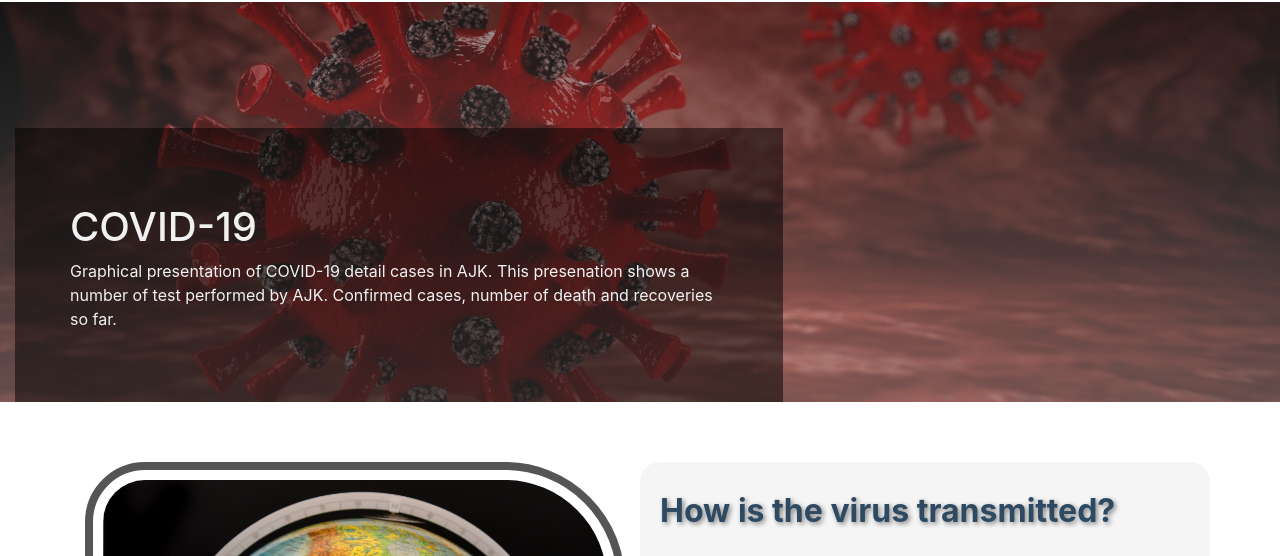
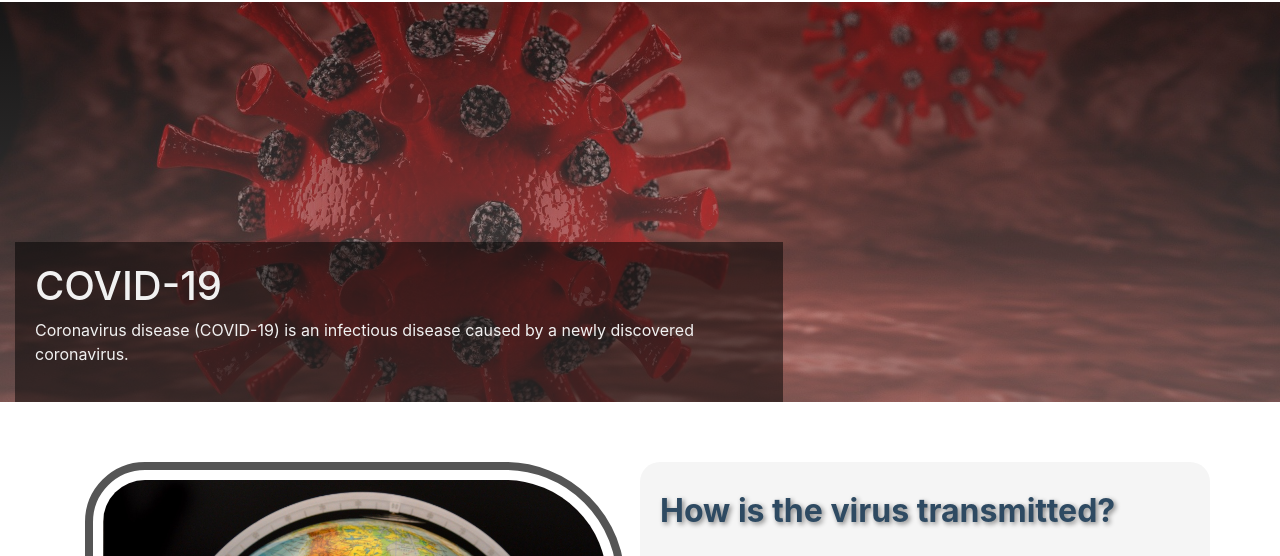
Before and after one commit to amarss-hub/covidinfo, a plain HTML site: page app/covd.html in a window 1280 px wide. Shown: the part 200-756 px from the top of the page. Drawn offline with nearby package versions, Linux system fonts and the light colour scheme.

Commit message:
covidinfo update

```diff
--- a/app/air.css
+++ b/app/air.css
@@ -86,7 +86,7 @@
   background: rgba(0, 0, 0, 0.5); /* Black background with 0.5 opacity */
   color: #f1f1f1;
   width: 60%;
-  padding: 65px;
+  padding: 20px;
 }
 
 
--- a/app/ajk.css
+++ b/app/ajk.css
@@ -82,8 +82,8 @@
   background: rgba(0, 0, 0, 0.5); /* Black background with 0.5 opacity */
   color: #f1f1f1;
   width: 60%;
-  padding: 35px;
-  padding-top: 50px;
+  padding: 20px;
+
 }
 
 
--- a/app/bal.css
+++ b/app/bal.css
@@ -83,7 +83,7 @@
   background: rgba(0, 0, 0, 0.5); /* Black background with 0.5 opacity */
   color: #f1f1f1;
   width: 60%;
-  padding: 57px;
+  padding: 20px;
 }
 
 
--- a/app/covd.html
+++ b/app/covd.html
@@ -145,9 +145,8 @@
             <div class="content">
               <h1>COVID-19</h1>
               <p>
-                Graphical presentation of COVID-19 detail cases in AJK. This
-                presenation shows a number of test performed by AJK. Confirmed
-                cases, number of death and recoveries so far.
+                Coronavirus disease (COVID-19) is an infectious disease caused by
+                a newly discovered coronavirus.
               </p>
             </div>
 
--- a/app/covid19.css
+++ b/app/covid19.css
@@ -84,8 +84,8 @@
   background: rgba(0, 0, 0, 0.5); /* Black background with 0.5 opacity */
   color: #f1f1f1;
   width: 60%;
-  padding: 55px;
-  padding-top: 75px;
+  padding: 20px;
+
 }
 
 
--- a/app/faq.css
+++ b/app/faq.css
@@ -85,7 +85,7 @@
   background: rgba(0, 0, 0, 0.5); /* Black background with 0.5 opacity */
   color: #f1f1f1;
   width: 60%;
-  padding: 55px;
+  padding: 20px;
 }
 
 
--- a/app/gb.css
+++ b/app/gb.css
@@ -83,8 +83,8 @@
   background: rgba(0, 0, 0, 0.5); /* Black background with 0.5 opacity */
   color: #f1f1f1;
   width: 60%;
-  padding: 47px;
-  padding-top: 42px;
+  padding: 20px;
+
 }
 
 
--- a/app/ict.css
+++ b/app/ict.css
@@ -87,7 +87,7 @@
   background: rgba(0, 0, 0, 0.5); /* Black background with 0.5 opacity */
   color: #f1f1f1;
   width: 60%;
-  padding: 55px;
+  padding: 20px;
 }
 
 
--- a/app/kpk.css
+++ b/app/kpk.css
@@ -82,8 +82,8 @@
   background: rgba(0, 0, 0, 0.5); /* Black background with 0.5 opacity */
   color: #f1f1f1;
   width: 60%;
-  padding: 58px;
-  padding-top: 57px;
+  padding: 20px;
+
 }
 
 
--- a/app/pak.css
+++ b/app/pak.css
@@ -86,7 +86,7 @@
   background: rgba(0, 0, 0, 0.5); /* Black background with 0.5 opacity */
   color: #f1f1f1;
   width: 60%;
-  padding: 55px;
+  padding: 20px;
 }
 
 
--- a/app/pre.css
+++ b/app/pre.css
@@ -83,9 +83,7 @@
   background: rgba(0, 0, 0, 0.5); /* Black background with 0.5 opacity */
   color: #f1f1f1;
   width: 60%;
-  padding: 45px;
-
-  padding-top: 85px;
+  padding: 20px;
 }
 
 
--- a/app/psm.css
+++ b/app/psm.css
@@ -87,7 +87,7 @@
   background: rgba(0, 0, 0, 0.5); /* Black background with 0.5 opacity */
   color: #f1f1f1;
   width: 60%;
-  padding: 65px;
+  padding: 20px;
 }
 
 
--- a/app/pun.css
+++ b/app/pun.css
@@ -84,7 +84,7 @@
   background: rgba(0, 0, 0, 0.5); /* Black background with 0.5 opacity */
   color: #f1f1f1;
   width: 60%;
-  padding: 57px;
+  padding: 20px;
 }
 
 
--- a/app/sindh.css
+++ b/app/sindh.css
@@ -84,7 +84,7 @@
   background: rgba(0, 0, 0, 0.5); /* Black background with 0.5 opacity */
   color: #f1f1f1;
   width: 60%;
-  padding: 57px;
+  padding: 20px;
 }
 
 
```
Also changed, not shown: app/index.html (+4 -4 lines), app/style.css (+11 -5 lines).
